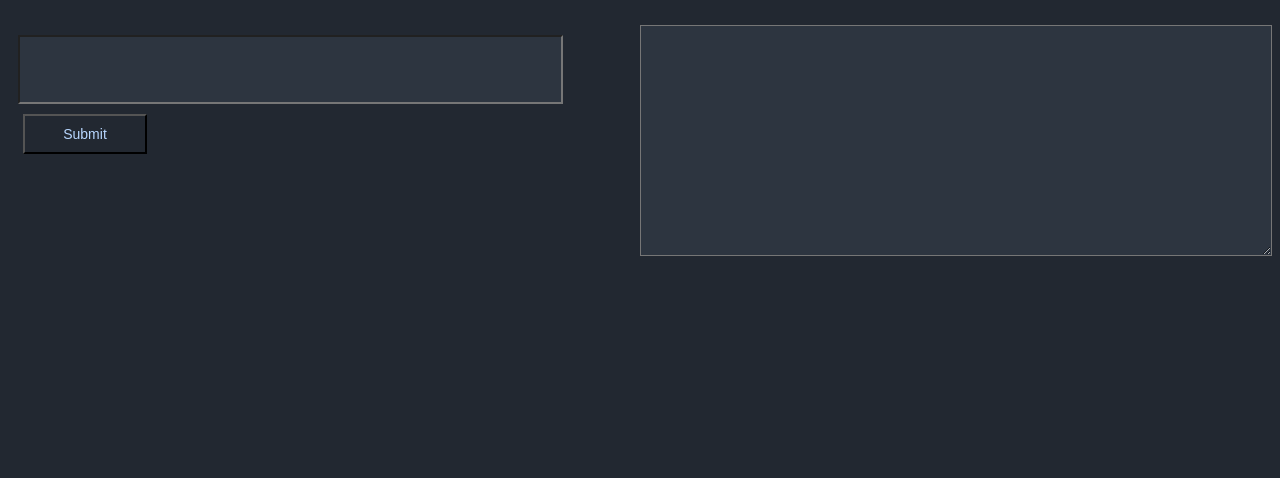
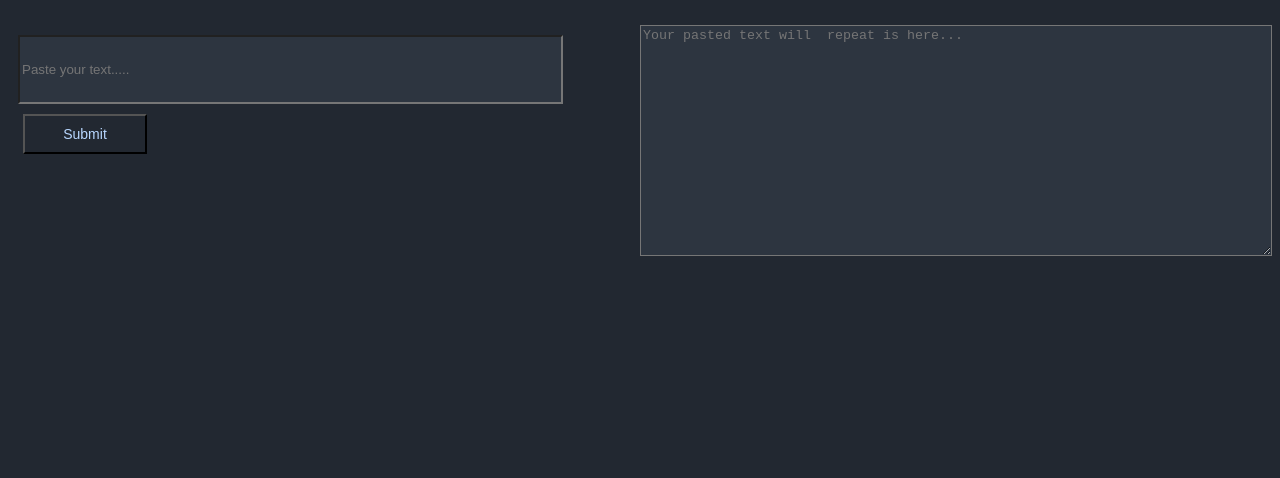
Before and after one commit to JoshimOfficial/RepeatedText, a plain HTML site: page index.html in a window 1280 px wide. Drawn offline with Linux system fonts and the light colour scheme.

Commit message:
Update index.html

```diff
--- a/index.html
+++ b/index.html
@@ -8,11 +8,11 @@
         </head>
          <div class="contrainer">
             <div class="input_box">
-                <input type="text" class="user_input" />
+                <input type="text" class="user_input" placeholder= "Paste your text....." />
                 <input type="submit" class="submit" value="Submit" onclick="repeatAlert()"/>
             </div>
             <div class="repeat_box">
-                <textarea class="texeArea"></textarea>
+                <textarea class="texeArea" placeholder="Your pasted text will  repeat is here..."></textarea>
             </div>
 
         <script src="main.js"></script>
```
